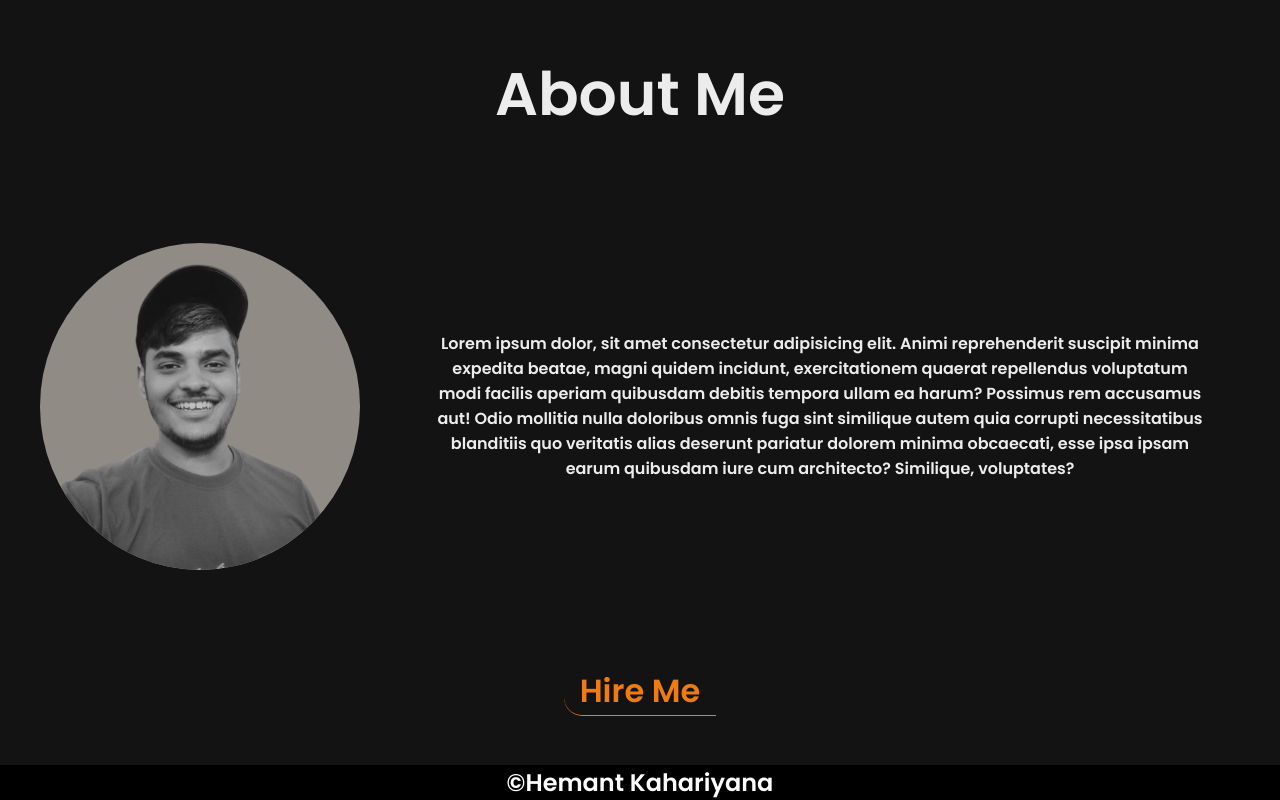
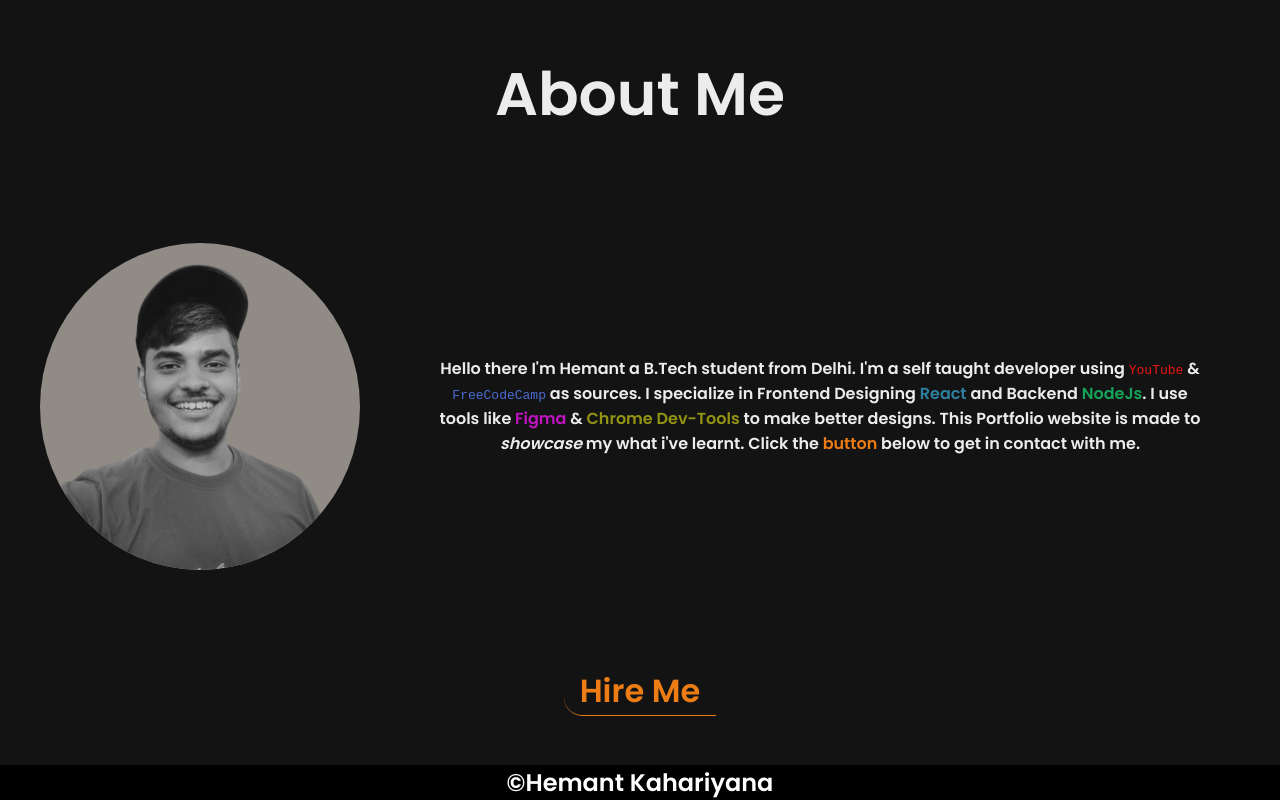
Before and after one commit to Heman13557/Heman13557.github.io, a plain HTML site: page index.html in a window 1280 px wide. Shown: the part 2502-3302 px from the top of the page. Drawn offline with Linux system fonts and the light colour scheme.

Commit message:
Update index.html

```diff
--- a/index.html
+++ b/index.html
@@ -117,7 +117,7 @@
     <div class="headP1">About Me</div>
     <div class="about">
         <div class="myimg"><img src="images/myimg.png" height="320px" width="320px" alt="My Image"></div>
-        <div class="passage"><p>Lorem ipsum dolor, sit amet consectetur adipisicing elit. Animi reprehenderit suscipit minima expedita beatae, magni quidem incidunt, exercitationem quaerat repellendus voluptatum modi facilis aperiam quibusdam debitis tempora ullam ea harum? Possimus rem accusamus aut! Odio mollitia nulla doloribus omnis fuga sint similique autem quia corrupti necessitatibus blanditiis quo veritatis alias deserunt pariatur dolorem minima obcaecati, esse ipsa ipsam earum quibusdam iure cum architecto? Similique, voluptates?</p></div>
+        <div class="passage"><p>Hello there I'm <b>Hemant</b> a B.Tech student from Delhi. I'm a self taught developer using <code style="color: red;">YouTube</code> & <code style="color: royalblue;">FreeCodeCamp</code> as sources. I specialize in Frontend Designing <span style="color:#207ea4">React</span> and Backend <span style="color:#00a954">NodeJs</span>. I use tools like <span style="color: rgb(204, 0, 204);">Figma</span> & <span style="color: #979700;">Chrome Dev-Tools</span> to make better designs. This Portfolio website is made to <i>showcase</i> my what i've learnt. Click the <span style="color: var(--pri);">button</span> below to get in contact with me.  </p></div>
 
         </div>
         <button id="hire">Hire Me</button>
```
